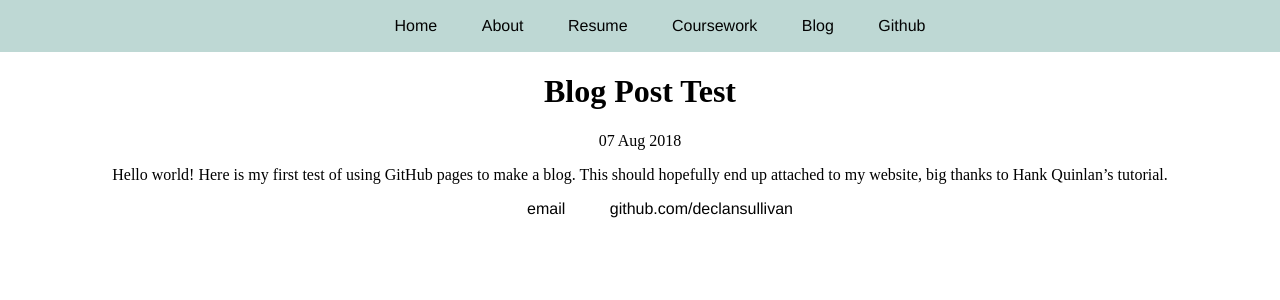
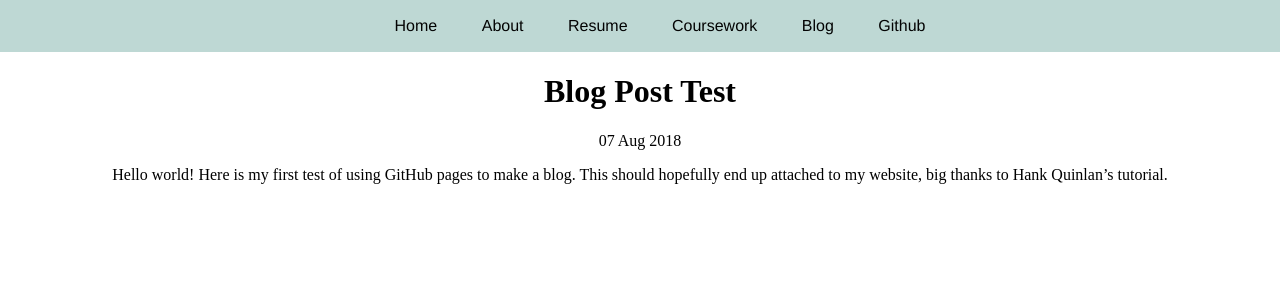
Before and after one commit to declansullivan/static-html-site, a Jekyll site: the page built from _posts/2018-08-07-first-post.md, in a window 1280 px wide. Shown: the top 300 px of the page. Built offline with Jekyll 4.4.1, drawn with Linux system fonts in a browser that asks for light colours.

Commit message:
Update default.html

```diff
--- a/_layouts/default.html
+++ b/_layouts/default.html
@@ -22,13 +22,6 @@
     {{ content }}
 
   </div>
-  <!-- /.container -->
-  <footer>
-    <ul>
-      <li><a href="mailto:declan@declansullivan.com">email</a></li>
-      <li><a href="https://github.com/declansullivan">github.com/declansullivan</a></li>
-    </ul>
-  </footer>
 </body>
 
 </html>
```
